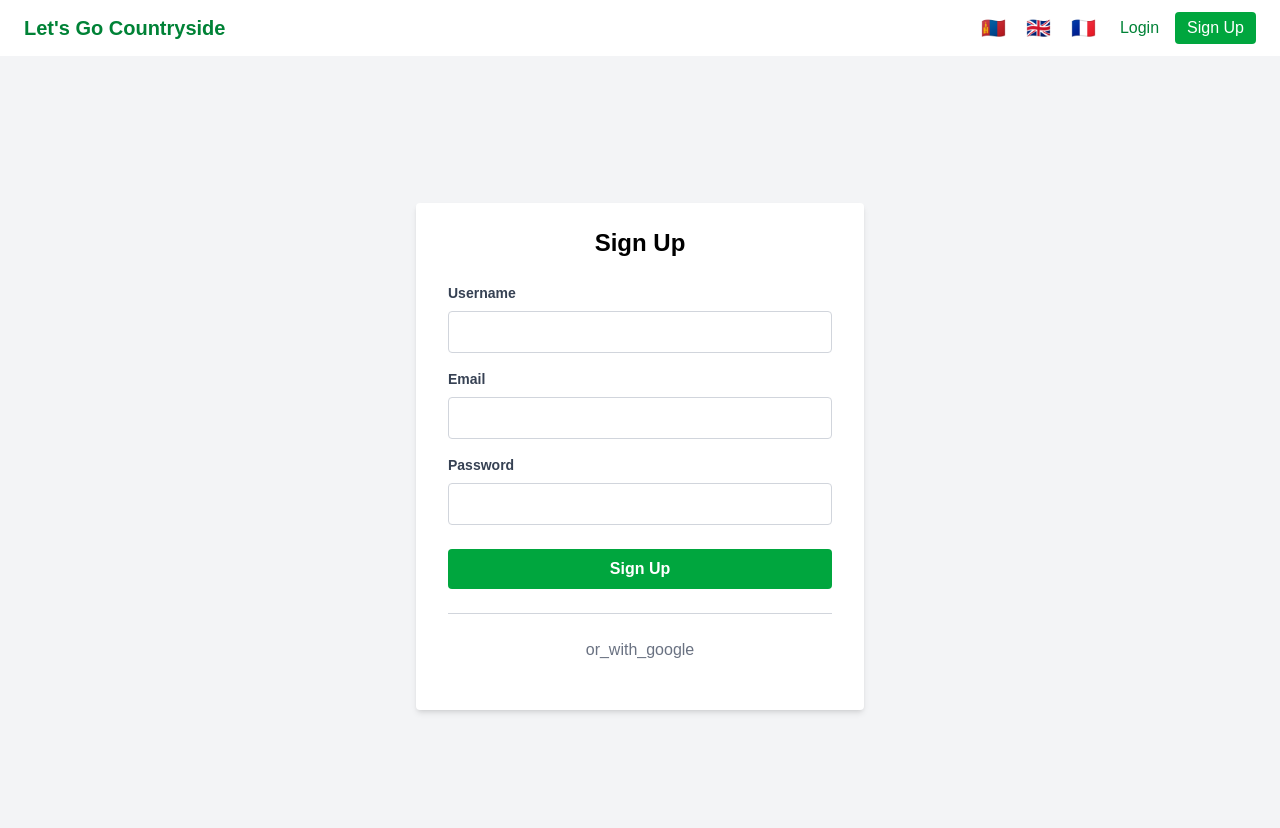
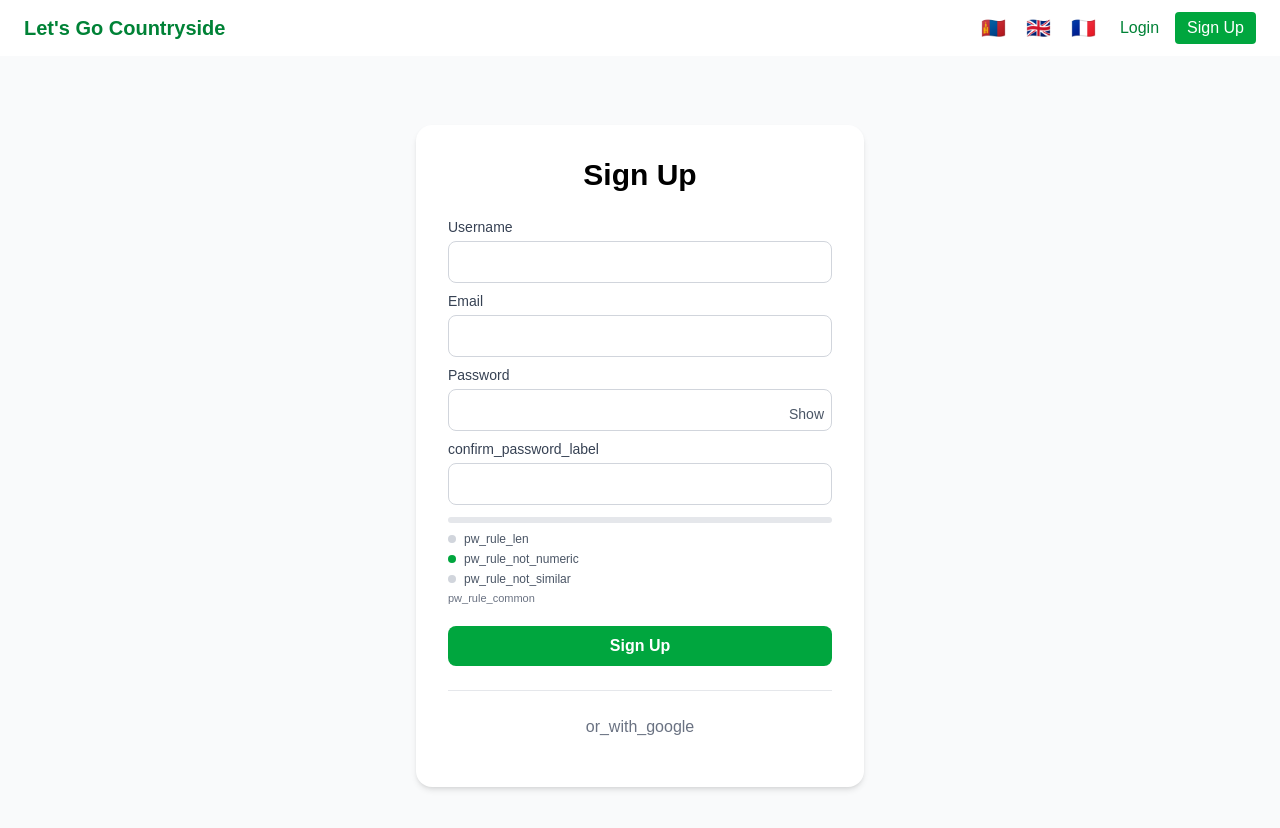
Before and after one commit to eturbat4312/Huduu-Garay, a Next.js app in the folder frontend/: page /en/signup in a window 1280 px wide. Shown: the top 828 px of the page. Built offline with nearby package versions, Linux system fonts and the light colour scheme; no server answers.

Commit message:
signup page updated

```diff
--- a/frontend/src/app/[locale]/signup/page.tsx
+++ b/frontend/src/app/[locale]/signup/page.tsx
@@ -1,105 +1,317 @@
+// filename: src/app/[locale]/signup/page.tsx
 "use client";
 
-import { useState } from "react";
+import { useMemo, useState } from "react";
 import { useRouter, useParams } from "next/navigation";
-import axios from "axios";
 import GoogleLoginButton from "@/components/GoogleLoginButton";
 import { t } from "@/lib/i18n";
 import api from "@/lib/axios";
 
+type FieldErrors = Record<string, string[]>;
+
 export default function SignupPage() {
   const router = useRouter();
   const { locale } = useParams();
+  const L = (k: string, fb: string) => t(locale as string, k) || fb;
 
   const [username, setUsername] = useState("");
   const [email, setEmail] = useState("");
-  const [password, setPassword] = useState("");
-  const [error, setError] = useState("");
+  const [pw1, setPw1] = useState("");
+  const [pw2, setPw2] = useState("");
+  const [showPw, setShowPw] = useState(false);
+  const [loading, setLoading] = useState(false);
+
+  const [formErr, setFormErr] = useState<string>("");
+  const [errors, setErrors] = useState<FieldErrors>({});
+
+  // --- Django default rule-тэй нийцсэн client-side зөвлөмж + strength ---
+  const emailLocal = useMemo(
+    () => email.split("@")[0]?.toLowerCase() || "",
+    [email]
+  );
+
+  const pwChecks = useMemo(() => {
+    const lower = /[a-z]/.test(pw1);
+    const upper = /[A-Z]/.test(pw1);
+    const digit = /\d/.test(pw1);
+    const symbol = /[^A-Za-z0-9]/.test(pw1);
+
+    const longEnough = pw1.length >= 8; // Django MinimumLengthValidator
+    const notOnlyDigits = !/^\d+$/.test(pw1); // NumericPasswordValidator
+    // Хэрэглэгчийн нэр/имэйлтэй төстэй биш (энгийн шалгалт)
+    const notSimilar =
+      pw1 &&
+      !pw1.toLowerCase().includes(username.toLowerCase()) &&
+      !pw1.toLowerCase().includes(emailLocal);
+
+    // Strength (зөвлөмж) — Django-д заавал биш, гэхдээ UX-д хэрэгтэй
+    const classes = [lower, upper, digit, symbol].filter(Boolean).length;
+    const strength = !pw1
+      ? 0
+      : !longEnough || !notOnlyDigits
+      ? 1
+      : classes >= 3
+      ? 3
+      : 2;
+
+    return { longEnough, notOnlyDigits, notSimilar, classes, strength };
+  }, [pw1, username, emailLocal]);
+
+  const strengthLabel = [
+    "",
+    L("weak", "Сул"),
+    L("okay", "Дунд"),
+    L("strong", "Хүчтэй"),
+  ][pwChecks.strength];
+
+  const firstError = (key: string) => errors[key]?.[0];
 
   const handleSignup = async (e: React.FormEvent) => {
     e.preventDefault();
+    setFormErr("");
+    setErrors({});
+    setLoading(true);
+
+    // Client-side багахан шалгалт
+    const fieldErrs: FieldErrors = {};
+    if (!username.trim())
+      fieldErrs.username = [
+        L("username_required", "Хэрэглэгчийн нэр шаардлагатай"),
+      ];
+    if (!email.trim())
+      fieldErrs.email = [L("email_required", "И-мэйл шаардлагатай")];
+    if (pw1 !== pw2)
+      fieldErrs.password2 = [
+        L("passwords_mismatch", "Нууц үг хоёр таарахгүй байна"),
+      ];
+    if (!pwChecks.longEnough)
+      fieldErrs.password1 = [
+        L("password_too_short", "Дор хаяж 8 тэмдэгт байна"),
+      ];
+    if (!pwChecks.notOnlyDigits)
+      fieldErrs.password1 = [
+        ...(fieldErrs.password1 || []),
+        L("password_not_numeric", "Зөвхөн тоо байж болохгүй"),
+      ];
+
+    if (Object.keys(fieldErrs).length) {
+      setErrors(fieldErrs);
+      setLoading(false);
+      return;
+    }
+
     try {
       await api.post("/auth/registration/", {
         username,
         email,
-        password1: password,
-        password2: password,
+        password1: pw1,
+        password2: pw2,
       });
-      setError("");
-      router.push(`/${locale}/login`);
+      router.push(`/${locale}/login?registered=1`);
     } catch (err: any) {
       const data = err?.response?.data || {};
-      const firstMsg =
-        data?.non_field_errors?.[0] ||
-        data?.username?.[0] ||
-        data?.email?.[0] ||
-        data?.password1?.[0] ||
-        data?.password2?.[0];
-      console.error("Signup error:", err?.response?.status, data);
-      setError(firstMsg || t(locale as string, "signup_failed"));
-      // console.error("Signup error:", err?.response?.status, err?.response?.data);
-      setError(t(locale as string, "signup_failed"));
+      // Server-ээс ирсэн алдааг талбарт буулгаж өгөх
+      const mapped: FieldErrors = {};
+      for (const k of [
+        "username",
+        "email",
+        "password1",
+        "password2",
+        "non_field_errors",
+      ]) {
+        if (Array.isArray(data[k]) && data[k].length) mapped[k] = data[k];
+      }
+      setErrors(mapped);
+      setFormErr(
+        mapped.non_field_errors?.[0] ||
+          L("signup_failed", "Бүртгэл амжилтгүй. Оруулсан мэдээллээ шалгаарай.")
+      );
+    } finally {
+      setLoading(false);
     }
   };
 
   return (
-    <div className="min-h-screen flex items-center justify-center bg-gray-100 px-4">
+    <div className="min-h-screen flex items-center justify-center bg-gray-50 px-4">
       <form
         onSubmit={handleSignup}
-        className="bg-white shadow-md rounded px-8 pt-6 pb-8 w-full max-w-md"
+        className="bg-white shadow-md rounded-2xl px-8 pt-8 pb-6 w-full max-w-md"
       >
-        <h2 className="text-2xl font-bold text-center mb-6">
-          {t(locale as string, "signup_title")}
+        <h2 className="text-3xl font-bold text-center mb-6">
+          {L("signup_title", "Бүртгүүлэх")}
         </h2>
 
-        {error && <p className="text-red-500 text-sm mb-4">{error}</p>}
+        {formErr && (
+          <p
+            className="mb-4 text-sm text-red-600 bg-red-50 border border-red-200 rounded p-3"
+            aria-live="polite"
+          >
+            {formErr}
+          </p>
+        )}
 
-        <label className="block text-gray-700 text-sm font-bold mb-2">
-          {t(locale as string, "username_label")}
+        {/* Username */}
+        <label className="block text-gray-700 text-sm font-medium mb-1">
+          {L("username_label", "Хэрэглэгчийн нэр")}
         </label>
         <input
+          autoComplete="username"
+          name="username"
           type="text"
           value={username}
           onChange={(e) => setUsername(e.target.value)}
-          className="w-full border border-gray-300 rounded px-3 py-2 mb-4 focus:outline-none"
+          className={`w-full border rounded-lg px-3 py-2 mb-2 focus:outline-none ${
+            firstError("username") ? "border-red-500" : "border-gray-300"
+          }`}
           required
         />
+        {firstError("username") && (
+          <p className="text-xs text-red-600 mb-3">{firstError("username")}</p>
+        )}
 
-        <label className="block text-gray-700 text-sm font-bold mb-2">
-          {t(locale as string, "email_label")}
+        {/* Email */}
+        <label className="block text-gray-700 text-sm font-medium mb-1">
+          {L("email_label", "И-мэйл хаяг")}
         </label>
         <input
+          autoComplete="email"
+          name="email"
           type="email"
           value={email}
           onChange={(e) => setEmail(e.target.value)}
-          className="w-full border border-gray-300 rounded px-3 py-2 mb-4 focus:outline-none"
+          className={`w-full border rounded-lg px-3 py-2 mb-2 focus:outline-none ${
+            firstError("email") ? "border-red-500" : "border-gray-300"
+          }`}
           required
         />
+        {firstError("email") && (
+          <p className="text-xs text-red-600 mb-3">{firstError("email")}</p>
+        )}
 
-        <label className="block text-gray-700 text-sm font-bold mb-2">
-          {t(locale as string, "password_label")}
+        {/* Password */}
+        <label className="block text-gray-700 text-sm font-medium mb-1">
+          {L("password_label", "Нууц үг")}
+        </label>
+        <div className="relative">
+          <input
+            autoComplete="new-password"
+            name="password1"
+            type={showPw ? "text" : "password"}
+            value={pw1}
+            onChange={(e) => setPw1(e.target.value)}
+            className={`w-full border rounded-lg px-3 py-2 pr-12 mb-2 focus:outline-none ${
+              firstError("password1") ? "border-red-500" : "border-gray-300"
+            }`}
+            required
+          />
+          <button
+            type="button"
+            onClick={() => setShowPw((s) => !s)}
+            className="absolute right-2 top-1/2 -translate-y-1/2 text-sm text-gray-600 hover:text-gray-800"
+            aria-label={showPw ? "Hide password" : "Show password"}
+          >
+            {showPw ? "Hide" : "Show"}
+          </button>
+        </div>
+        {firstError("password1") && (
+          <p className="text-xs text-red-600 mb-2">{firstError("password1")}</p>
+        )}
+
+        {/* Password confirm */}
+        <label className="block text-gray-700 text-sm font-medium mb-1">
+          {L("confirm_password_label", "Нууц үг (давтах)")}
         </label>
         <input
-          type="password"
-          value={password}
-          onChange={(e) => setPassword(e.target.value)}
-          className="w-full border border-gray-300 rounded px-3 py-2 mb-6 focus:outline-none"
+          autoComplete="new-password"
+          name="password2"
+          type={showPw ? "text" : "password"}
+          value={pw2}
+          onChange={(e) => setPw2(e.target.value)}
+          className={`w-full border rounded-lg px-3 py-2 mb-2 focus:outline-none ${
+            firstError("password2") ? "border-red-500" : "border-gray-300"
+          }`}
           required
         />
+        {firstError("password2") && (
+          <p className="text-xs text-red-600 mb-2">{firstError("password2")}</p>
+        )}
+
+        {/* Strength meter + Django rules */}
+        <div className="mt-1 mb-3">
+          <div className="h-1.5 rounded bg-gray-200">
+            <div
+              className={`h-1.5 rounded ${
+                pwChecks.strength === 1
+                  ? "bg-red-500 w-1/4"
+                  : pwChecks.strength === 2
+                  ? "bg-yellow-500 w-2/4"
+                  : pwChecks.strength === 3
+                  ? "bg-green-600 w-4/4"
+                  : "w-0"
+              }`}
+            />
+          </div>
+          <div className="text-xs text-gray-600 mt-1">{strengthLabel}</div>
+
+          <div className="text-xs text-gray-600 mt-2 space-y-1">
+            <div className="flex items-center gap-2">
+              <span
+                className={`inline-block w-2 h-2 rounded-full ${
+                  pwChecks.longEnough ? "bg-green-600" : "bg-gray-300"
+                }`}
+              />
+              <span>{L("pw_rule_len", "Дор хаяж 8 тэмдэгт байх")}</span>
+            </div>
+            <div className="flex items-center gap-2">
+              <span
+                className={`inline-block w-2 h-2 rounded-full ${
+                  pwChecks.notOnlyDigits ? "bg-green-600" : "bg-gray-300"
+                }`}
+              />
+              <span>{L("pw_rule_not_numeric", "Зөвхөн тоо байхгүй")}</span>
+            </div>
+            <div className="flex items-center gap-2">
+              <span
+                className={`inline-block w-2 h-2 rounded-full ${
+                  pwChecks.notSimilar ? "bg-green-600" : "bg-gray-300"
+                }`}
+              />
+              <span>
+                {L(
+                  "pw_rule_not_similar",
+                  "Хэрэглэгчийн нэр/имэйлтэй төстэй биш"
+                )}
+              </span>
+            </div>
+            <div className="text-[11px] text-gray-500">
+              {L(
+                "pw_rule_common",
+                "Хэт нийтлэг нууц үг ашиглахгүй (123456, password гэх мэт)"
+              )}
+            </div>
+          </div>
+        </div>
 
         <button
           type="submit"
-          className="w-full bg-green-600 hover:bg-green-700 text-white font-bold py-2 px-4 rounded"
+          disabled={loading}
+          className={`w-full ${
+            loading ? "bg-green-400" : "bg-green-600 hover:bg-green-700"
+          } text-white font-semibold py-2 px-4 rounded-lg mt-2`}
         >
-          {t(locale as string, "signup_button")}
+          {loading
+            ? L("signing_up", "Бүртгэж байна…")
+            : L("signup_button", "Бүртгүүлэх")}
         </button>
 
-        <div className="my-6 border-t border-gray-300"></div>
+        <div className="my-6 border-t border-gray-200" />
 
         <p className="text-center text-gray-500 mb-2">
-          {t(locale as string, "or_with_google")}
+          {L("or_with_google", "эсвэл Google-ээр")}
         </p>
-        <GoogleLoginButton />
+        <div className="flex justify-center">
+          <GoogleLoginButton />
+        </div>
       </form>
     </div>
   );
```
